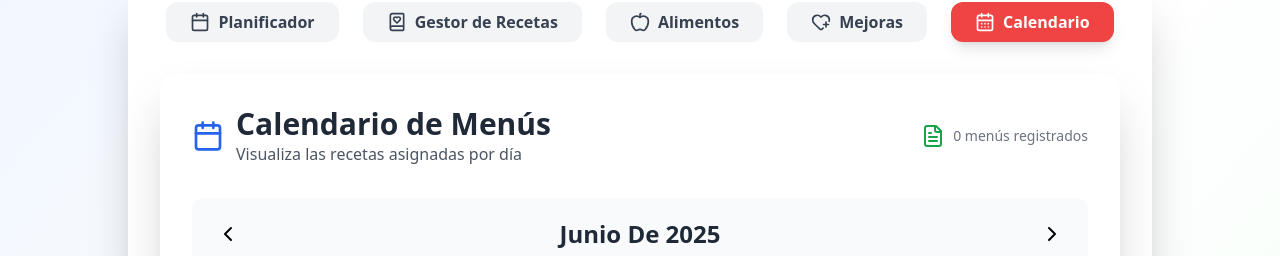
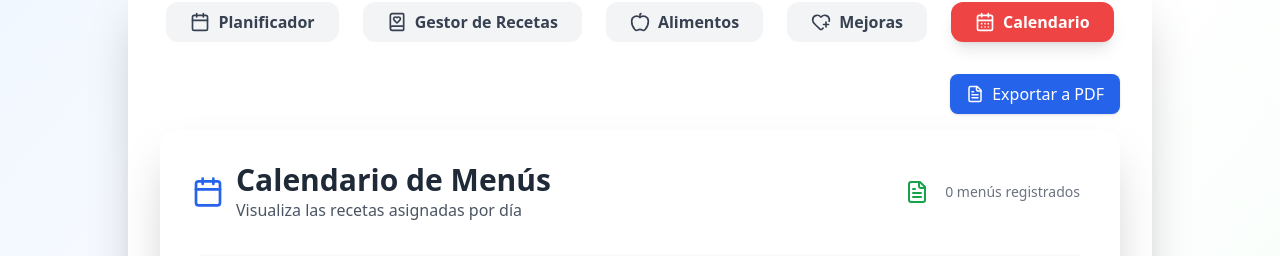
Before and after one commit to rcaichihua/nutricional-frontend, a React (Vite) app: page / in a window 1280 px wide. Both pictures are taken after a click on the button "Calendario". Shown: the part 222-478 px from the top of the page. Built offline with nearby package versions, Linux system fonts and the light colour scheme; no server answers.

Commit message:
Función de exportar a pdf el calendario

```diff
--- a/package.json
+++ b/package.json
@@ -10,6 +10,8 @@
     "preview": "vite preview"
   },
   "dependencies": {
+    "html2canvas": "^1.4.1",
+    "jspdf": "^3.0.1",
     "lucide-react": "^0.523.0",
     "react": "^19.1.0",
     "react-dom": "^19.1.0",
--- a/src/pages/Calendar.jsx
+++ b/src/pages/Calendar.jsx
@@ -1,6 +1,8 @@
 import { useState, useEffect } from "react";
 import { ChevronLeft, ChevronRight, Calendar, FileText } from "lucide-react";
 import { getMenus } from "../api/menus";
+import jsPDF from "jspdf";
+import html2canvas from "html2canvas";
 
 export default function Reports() {
   const [fechaSeleccionada, setFechaSeleccionada] = useState(new Date());
@@ -102,10 +104,43 @@ export default function Reports() {
     return fecha.toDateString() === hoy.toDateString();
   };
 
+  // Función para exportar el calendario a PDF
+  const exportarPDF = async () => {
+    const input = document.getElementById("calendario-pdf");
+    if (!input) return;
+    const canvas = await html2canvas(input, { scale: 2 });
+    const imgData = canvas.toDataURL("image/png");
+    const pdf = new jsPDF({ orientation: "landscape", unit: "pt", format: "a4" });
+    const pageWidth = pdf.internal.pageSize.getWidth();
+    const pageHeight = pdf.internal.pageSize.getHeight();
+    const imgWidth = pageWidth;
+    const imgHeight = (canvas.height * imgWidth) / canvas.width;
+    let y = 0;
+    if (imgHeight > pageHeight) {
+      y = 0;
+    } else {
+      y = (pageHeight - imgHeight) / 2;
+    }
+    pdf.addImage(imgData, "PNG", 0, y, imgWidth, imgHeight);
+    pdf.save("calendario-menus.pdf");
+  };
+
   const diasCalendario = generarDiasCalendario(fechaSeleccionada);
   const diasSemana = ['Dom', 'Lun', 'Mar', 'Mié', 'Jue', 'Vie', 'Sáb'];
 
   return (
+    <div>
+      {/* Botón de exportar PDF */}
+      <div className="flex justify-end mb-4">
+        <button
+          onClick={exportarPDF}
+          className="flex items-center gap-2 px-4 py-2 bg-blue-600 text-white rounded-lg shadow hover:bg-blue-700 transition-colors"
+        >
+          <FileText size={18} /> Exportar a PDF
+        </button>
+      </div>
+      {/* Todo el contenido relevante dentro del div exportable */}
+      <div id="calendario-pdf">
         <div className="w-full max-w-6xl mx-auto bg-white rounded-2xl shadow-2xl p-8">
           {/* Header */}
           <div className="flex items-center justify-between mb-8">
@@ -116,14 +151,13 @@ export default function Reports() {
                 <p className="text-gray-600">Visualiza las recetas asignadas por día</p>
               </div>
             </div>
-        <div className="flex items-center gap-2">
+            <div className="flex items-center gap-2 flex-wrap">
               <FileText className="text-green-600" size={24} />
-          <span className="text-sm text-gray-500">
+              <span className="text-sm text-gray-500 px-2 py-1 whitespace-normal break-words" style={{background: 'rgba(255,255,255,0.85)', borderRadius: '6px'}}>
                 {menus.length} menús registrados
               </span>
             </div>
           </div>
-
           {/* Selector de mes */}
           <div className="flex items-center justify-between mb-6 bg-gray-50 rounded-xl p-4">
             <button
@@ -132,7 +166,6 @@ export default function Reports() {
             >
               <ChevronLeft size={24} />
             </button>
-
             <div className="text-center">
               <h2 className="text-2xl font-bold text-gray-800 capitalize">
                 {obtenerNombreMes(fechaSeleccionada)}
@@ -141,7 +174,6 @@ export default function Reports() {
                 <p className="text-sm text-blue-600 mt-1">Cargando menús...</p>
               )}
             </div>
-
             <button
               onClick={mesSiguiente}
               className="p-2 rounded-lg hover:bg-gray-200 transition-colors"
@@ -149,7 +181,6 @@ export default function Reports() {
               <ChevronRight size={24} />
             </button>
           </div>
-
           {/* Calendario */}
           <div className="grid grid-cols-7 gap-1">
             {/* Días de la semana */}
@@ -158,11 +189,9 @@ export default function Reports() {
                 {dia}
               </div>
             ))}
-
             {/* Días del mes */}
             {diasCalendario.map((fecha, index) => {
               const recetas = obtenerRecetasDelDia(fecha);
-
               return (
                 <div
                   key={index}
@@ -176,14 +205,13 @@ export default function Reports() {
                   } ${esHoy(fecha) ? 'text-blue-600' : ''}`}>
                     {fecha.getDate()}
                   </div>
-
                   {/* Recetas */}
                   <div className="space-y-1">
                     {recetas.length > 0 ? (
                       recetas.map((receta, idx) => (
                         <div
                           key={idx}
-                      className="text-xs bg-blue-100 text-blue-800 px-2 py-1 rounded text-center truncate"
+                          className="text-xs bg-blue-100 text-blue-800 px-2 py-1 rounded text-center whitespace-normal break-words"
                           title={receta.nombreReceta}
                         >
                           {receta.nombreReceta}
@@ -199,20 +227,21 @@ export default function Reports() {
               );
             })}
           </div>
-
           {/* Leyenda */}
           <div className="mt-6 flex items-center justify-center gap-6 text-sm">
             <div className="flex items-center gap-2">
               <div className="w-4 h-4 bg-blue-100 border border-blue-200 rounded"></div>
-          <span>Con recetas</span>
+              <span className="whitespace-normal break-words">Con recetas</span>
             </div>
             <div className="flex items-center gap-2">
               <div className="w-4 h-4 bg-gray-50 border border-gray-200 rounded"></div>
-          <span>Sin recetas</span>
+              <span className="whitespace-normal break-words">Sin recetas</span>
             </div>
             <div className="flex items-center gap-2">
               <div className="w-4 h-4 bg-blue-500 rounded-full"></div>
-          <span>Hoy</span>
+              <span className="whitespace-normal break-words">Hoy</span>
+            </div>
+          </div>
         </div>
       </div>
     </div>
```
Also changed, not shown: 1 other file (tests, documents, lock files or other folders). Lines whose indentation alone changed are shown as unchanged.
